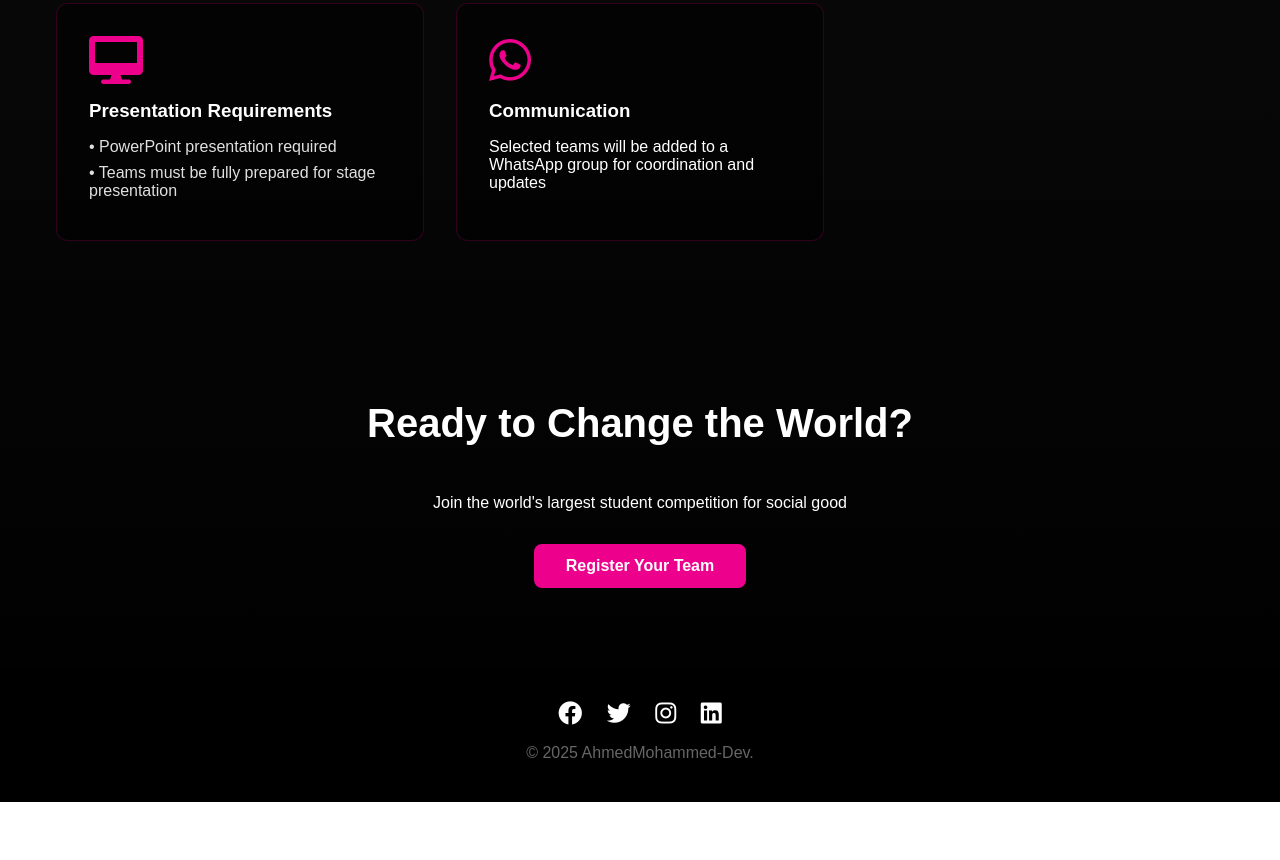
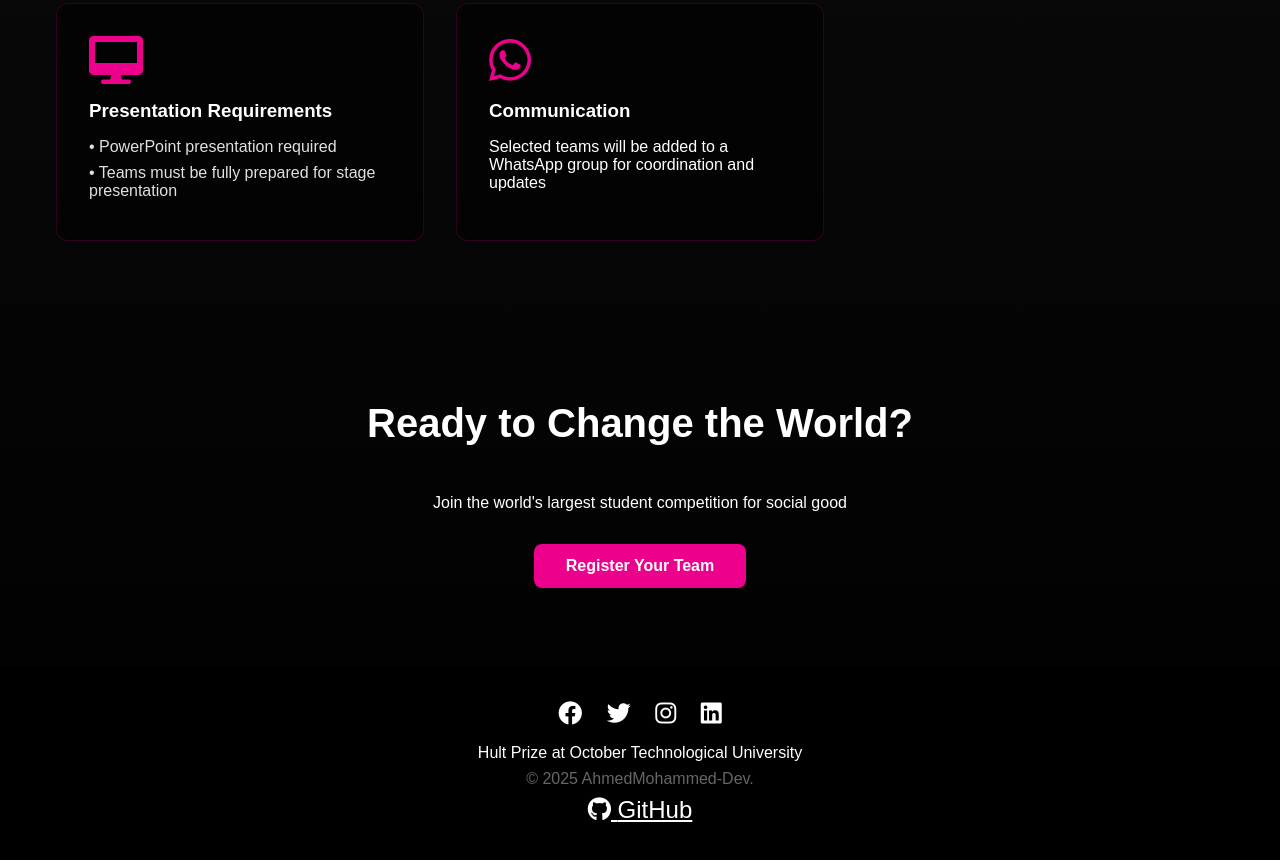
Before and after one commit to AhmedMohammed-Dev/Hult-prize-October, a plain HTML site: page index.html in a window 1280 px wide. Shown: the part 2082-2942 px from the top of the page. Before the commit the page ends 2884 px from the top, so only its background shows below. Drawn offline with Linux system fonts and the light colour scheme.

Commit message:
Update index.html

```diff
--- a/index.html
+++ b/index.html
@@ -469,7 +469,14 @@
             <a href="#" target="_blank"><i class="fab fa-instagram"></i></a>
             <a href="#" target="_blank"><i class="fab fa-linkedin"></i></a>
         </div>
+        <p>Hult Prize at October Technological University</p>
         <p style="color: #666;">© 2025 AhmedMohammed-Dev.</p>
+
+        <div class="social-links">
+            <a href="https://github.com/AhmedMohammed-Dev" target="_blank" class="github-link">
+                <i class="fab fa-github"></i>
+                <span>GitHub</span>
+            </a>
     </footer>
 
     <script>
```
